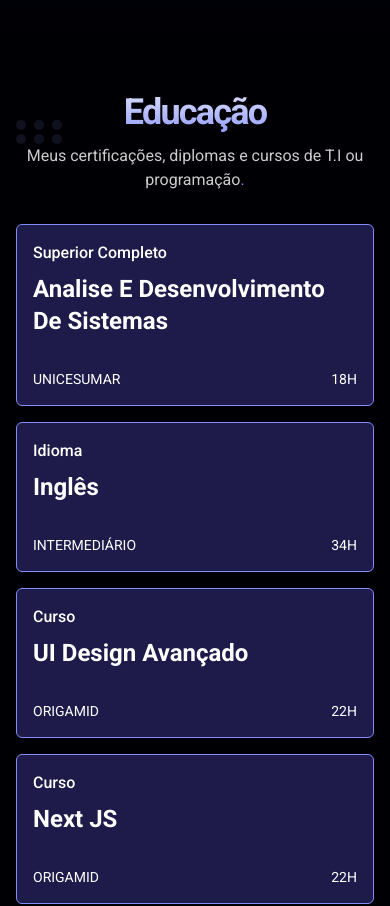
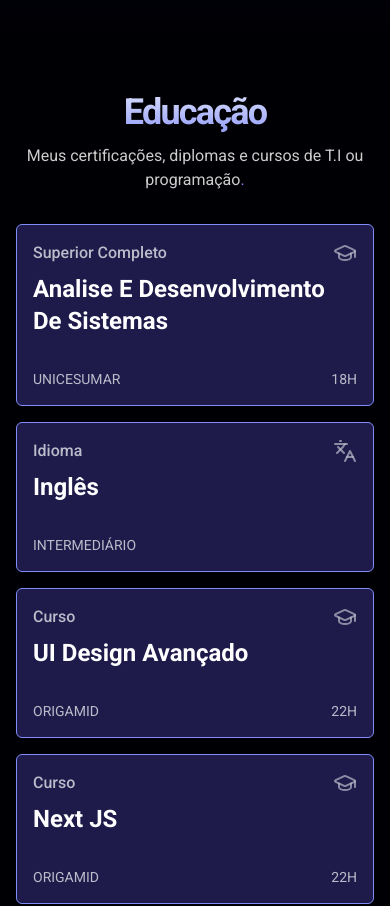
Before and after one commit to paulopbi/portfolio, a Next.js app: page / in a window 390 px wide. Shown: the part 2804-3710 px from the top of the page. Built offline with nearby package versions, Linux system fonts and the light colour scheme.

Commit message:
fix: icons, texts

```diff
--- a/src/sections/Estudos.tsx
+++ b/src/sections/Estudos.tsx
@@ -1,5 +1,6 @@
 "use client";
 import { motion } from "motion/react";
+import { GraduationCap, Languages } from "lucide-react";
 import Ornament_Icon from "@/components/Icons/Ornament_Icon";
 import SectionHeading from "@/components/SectionHeading";
 
@@ -9,7 +10,7 @@ const formacoes = [
     nome: "Analise E Desenvolvimento de Sistemas",
     instituicao: "Unicesumar",
     grau: "Superior Completo",
-    icone: "college",
+    icone: "study",
     horas: 18,
   },
   {
@@ -17,8 +18,8 @@ const formacoes = [
     nome: "Inglês",
     instituicao: "Intermediário",
     grau: "Idioma",
-    icone: "college",
-    horas: 34,
+    icone: "language",
+    horas: null,
   },
   {
     id: 3,
@@ -68,10 +69,10 @@ export default function Estudos() {
       id="educacao"
       className="container relative mx-auto w-full px-4 py-10"
     >
-      <div className="absolute left-4 top-20 opacity-40">
+      <div className="absolute left-4 top-20 hidden opacity-40 md:block">
         <Ornament_Icon />
       </div>
-      <div className="absolute bottom-20 right-4 opacity-40">
+      <div className="absolute bottom-20 right-4 hidden opacity-40 md:block">
         <Ornament_Icon />
       </div>
       <SectionHeading title="Educação">
@@ -87,14 +88,22 @@ export default function Estudos() {
             className="flex flex-col justify-between rounded-md border border-indigo-400 bg-indigo-950 p-4 md:min-h-[230px] md:max-w-[400px]"
           >
             <div className="pb-8">
-              <h4 className="mb-2 text-base font-medium">{formacao.grau}</h4>
+              <h4 className="mb-2 inline-flex w-full items-center justify-between gap-4 text-base font-medium text-white/70">
+                {formacao.grau}
+                {(formacao.icone === "language" && (
+                  <Languages opacity={0.7} />
+                )) ||
+                  (formacao.icone === "study" && (
+                    <GraduationCap opacity={0.7} />
+                  ))}
+              </h4>
               <h3 className="max-w-[300px] text-2xl font-bold capitalize leading-8 tracking-normal">
                 {formacao.nome}
               </h3>
             </div>
-            <div className="flex items-center justify-between text-sm font-normal uppercase">
+            <div className="flex items-center justify-between text-sm font-normal uppercase text-white/70">
               <span>{formacao.instituicao}</span>
-              <span>{formacao.horas}H</span>
+              <span>{formacao.horas ? `${formacao.horas}H` : null}</span>
             </div>
           </motion.article>
         ))}
```
